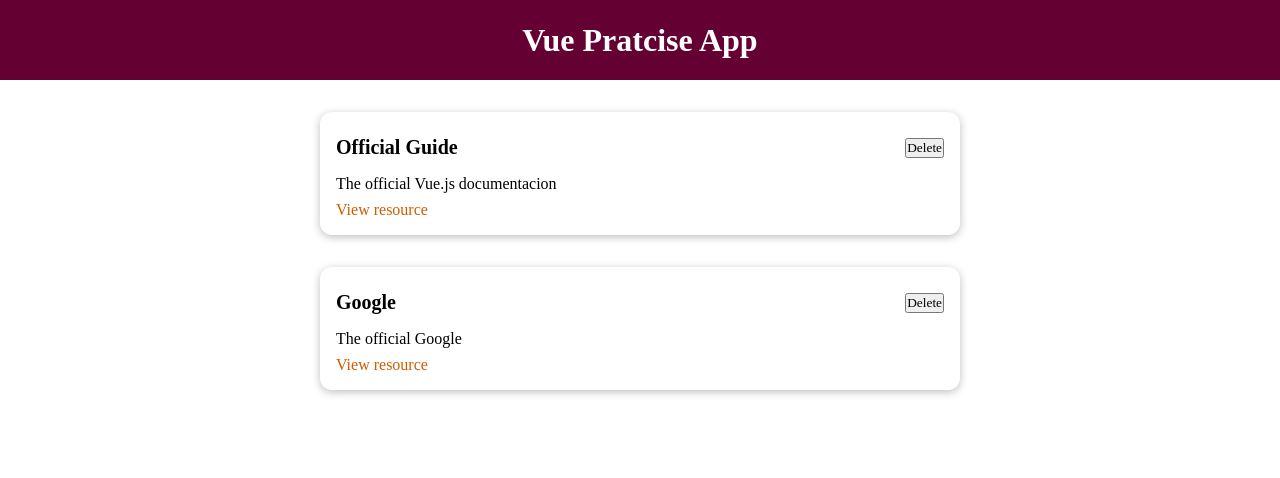
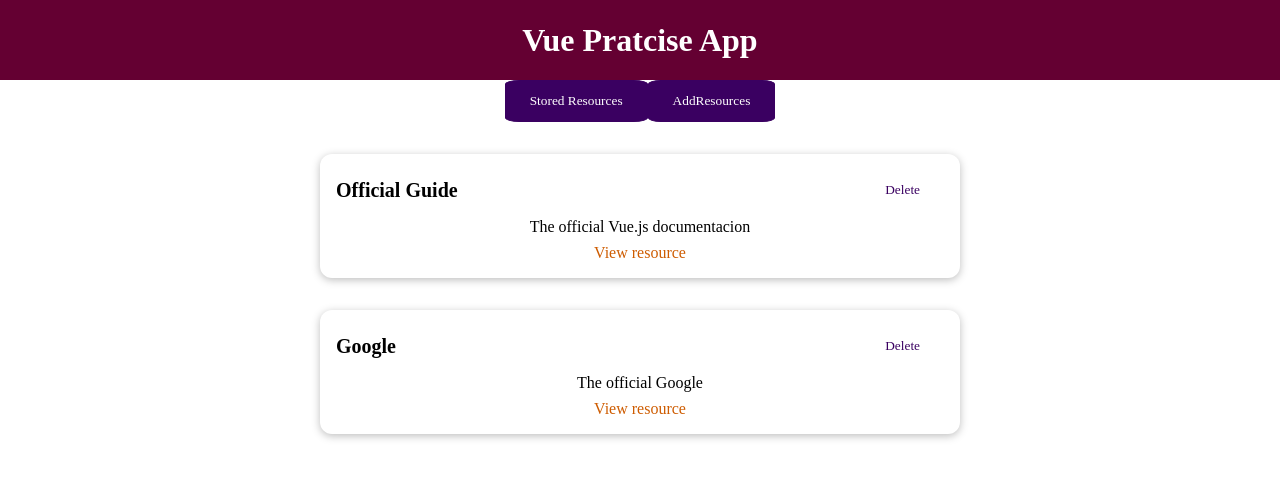
Before and after one commit to N1Anoobis/Voice-Assistant-App, a Vue app: page / in a window 1280 px wide. Shown: the top 478 px of the page. Built offline with nearby package versions, Linux system fonts and the light colour scheme.

Commit message:
Add dunamic component and Provide decorator

```diff
--- a/src/App.vue
+++ b/src/App.vue
@@ -1,34 +1,20 @@
 <template>
   <div>
     <TheHeader title="Vue Pratcise App" />
-    <StoredRecorces :resources="storedResources" />
+    <!-- <StoredRecorces :resources="storedResources" /> -->
+    <TheResourses />
   </div>
 </template>
 
 <script lang="ts">
 import { Component, Vue } from "vue-property-decorator";
-import StoredRecorces from "./components/StoredResources.vue";
+import TheResourses from "./components/TheResource.vue";
 import TheHeader from "./components/layouts/TheHeader.vue";
 
 @Component({
-  components: { StoredRecorces, TheHeader },
+  components: { TheResourses, TheHeader },
 })
-export default class App extends Vue {
-  storedResources: Array<object> = [
-    {
-      id: "official-guide",
-      title: "Official Guide",
-      description: "The official Vue.js documentacion",
-      link: "https://vuejs.org",
-    },
-    {
-      id: "google",
-      title: "Google",
-      description: "The official Google",
-      link: "https://google.com",
-    },
-  ];
-}
+export default class App extends Vue {}
 </script>
 
 <style>
--- /dev/null
+++ b/src/components/AddRecource.vue
@@ -0,0 +1,14 @@
+<template>
+  <h2>AddResource</h2>
+</template>
+
+<script lang="ts">
+import { Component, Vue } from "vue-property-decorator";
+// import ResourceItem from "./ResourceItem.vue";
+@Component
+export default class AddResource extends Vue {
+  //   @Prop() resources: object;
+}
+</script>
+
+<style scoped></style>
--- a/src/components/ResourceItem.vue
+++ b/src/components/ResourceItem.vue
@@ -3,7 +3,7 @@
     <BaseCard>
       <header>
         <h3>{{ data.title }}</h3>
-        <button>Delete</button>
+        <BaseButton mode="flat">Delete</BaseButton>
       </header>
 
       <p>{{ data.description }}</p>
@@ -17,8 +17,10 @@
 <script lang="ts">
 import { Component, Prop, Vue } from "vue-property-decorator";
 import BaseCard from "./UI/BaseCard.vue";
+import BaseButton from "./UI/BaseButton.vue";
+
 @Component({
-  components: { BaseCard },
+  components: { BaseCard, BaseButton },
 })
 export default class ResourceItem extends Vue {
   @Prop() data: object;
--- a/src/components/StoredResources.vue
+++ b/src/components/StoredResources.vue
@@ -7,7 +7,7 @@
 </template>
 
 <script lang="ts">
-import { Component, Prop, Vue } from "vue-property-decorator";
+import { Component, Inject, Vue } from "vue-property-decorator";
 import ResourceItem from "./ResourceItem.vue";
 @Component({
   components: {
@@ -15,7 +15,7 @@ import ResourceItem from "./ResourceItem.vue";
   },
 })
 export default class StoredRecorces extends Vue {
-  @Prop() resources: object;
+  @Inject() resources: object;
 }
 </script>
 
--- /dev/null
+++ b/src/components/TheResource.vue
@@ -0,0 +1,58 @@
+<template>
+  <section class="section">
+    <BaseButton @click.native="setSelectedTab('stored-resources')"
+      >Stored Resources</BaseButton
+    >
+    <BaseButton @click.native="setSelectedTab('add-resource')"
+      >AddResources</BaseButton
+    >
+    <component :is="selectedTab"></component>
+  </section>
+</template>
+
+<script lang="ts">
+import { Component, Vue, Provide } from "vue-property-decorator";
+import BaseCard from "./UI/BaseCard.vue";
+import BaseButton from "./UI/BaseButton.vue";
+import StoredResources from "./StoredResources.vue";
+import AddResource from "./AddRecource.vue";
+
+@Component({
+  components: {
+    BaseCard,
+    BaseButton,
+    StoredResources,
+    AddResource,
+  },
+})
+export default class TheResources extends Vue {
+  storedResources: Array<object> = [
+    {
+      id: "official-guide",
+      title: "Official Guide",
+      description: "The official Vue.js documentacion",
+      link: "https://vuejs.org",
+    },
+    {
+      id: "google",
+      title: "Google",
+      description: "The official Google",
+      link: "https://google.com",
+    },
+  ];
+
+  @Provide("resources") resources: object[] = this.storedResources;
+
+  selectedTab = "stored-resources";
+
+  setSelectedTab(tab) {
+    this.selectedTab = tab;
+  }
+}
+</script>
+
+<style scoped>
+.section {
+  text-align: center;
+}
+</style>
--- /dev/null
+++ b/src/components/UI/BaseButton.vue
@@ -0,0 +1,45 @@
+<template>
+  <button :type="type" :class="mode"><slot></slot></button>
+</template>
+
+<script lang="ts">
+import { Component, Vue, Prop } from "vue-property-decorator";
+
+@Component
+export default class BaseCard extends Vue {
+  @Prop() type: string;
+  @Prop() mode: string;
+  @Prop() title: string;
+}
+</script>
+
+<style scoped>
+button {
+  padding: 0.75rem 1.5rem;
+  font-family: inherit;
+  background-color: #3a0061;
+  border: 1px solid #3a0061;
+  color: white;
+  cursor: pointer;
+  border-radius: 10%;
+  /* max-width: 120px;
+  min-height: 50px; */
+}
+
+button:hover,
+button:active {
+  background-color: #270041;
+  border-color: #270041;
+}
+
+.flat {
+  background-color: transparent;
+  color: #3a0061;
+  border: none;
+}
+
+.flat:hover,
+.flat:active {
+  background-color: #edd2ff;
+}
+</style>
--- a/src/components/UI/BaseCard.vue
+++ b/src/components/UI/BaseCard.vue
@@ -1,6 +1,6 @@
 <template>
   <div>
-<slot></slot>
+    <slot></slot>
   </div>
 </template>
 
@@ -9,7 +9,7 @@ import { Component, Vue } from "vue-property-decorator";
 // import ResourceItem from "./ResourceItem.vue";
 @Component
 export default class BaseCard extends Vue {
-//   @Prop() resources: object;
+  //   @Prop() resources: object;
 }
 </script>
 
```
